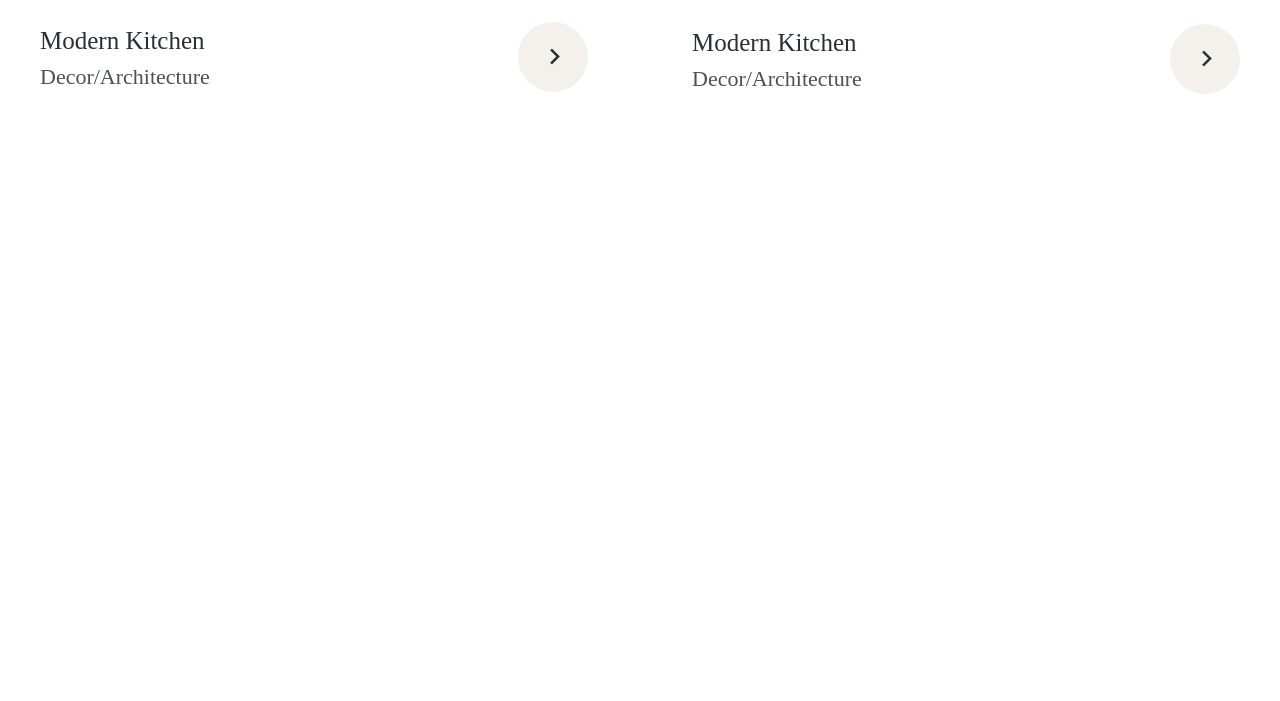
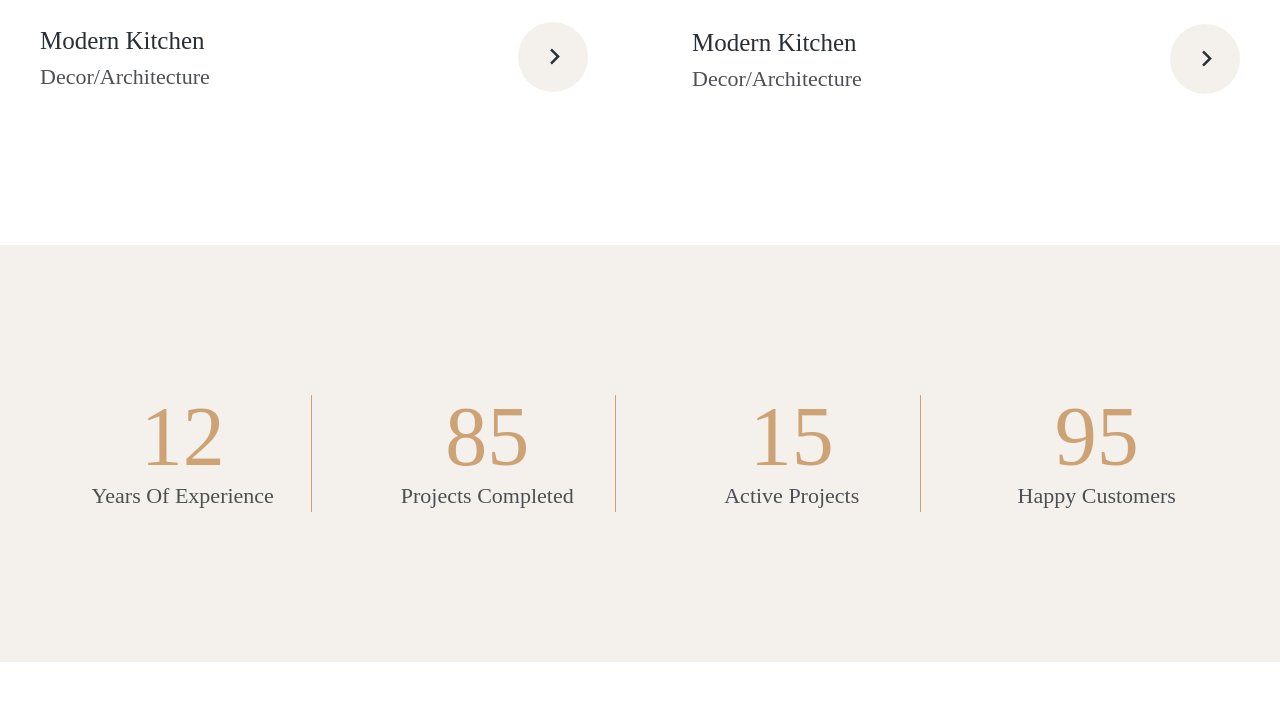
Before and after one commit to freetimezp/js-portfolio-44-interno, a website: page index.html in a window 1280 px wide. Shown: the part 5014-5715 px from the top of the page. Drawn offline with nearby package versions, Linux system fonts and the light colour scheme; files that its build step writes are made by us from their sources.

Commit message:
10. js-portfolio-44-interno. Stats section.

```diff
--- a/index.html
+++ b/index.html
@@ -350,6 +350,38 @@
             </div>
         </section>
 
+        <section class="stats mt-[80px] xl:mt-[150px] relative z-20 bg-accent-secondary
+            py-[80px] xl:py-[150px]">
+            <div class="container mx-auto">
+                <div class="grid grid-cols-1 xl:grid-cols-4 gap-12">
+                    <div class="stats__item text-center xl:border-r xl:border-accent">
+                        <h3 class="h1 font-primary text-accent">
+                            12
+                        </h3>
+                        <p>Years Of Experience</p>
+                    </div>
+                    <div class="stats__item text-center xl:border-r xl:border-accent">
+                        <h3 class="h1 font-primary text-accent">
+                            85
+                        </h3>
+                        <p>Projects Completed</p>
+                    </div>
+                    <div class="stats__item text-center xl:border-r xl:border-accent">
+                        <h3 class="h1 font-primary text-accent">
+                            15
+                        </h3>
+                        <p>Active Projects</p>
+                    </div>
+                    <div class="stats__item text-center">
+                        <h3 class="h1 font-primary text-accent">
+                            95
+                        </h3>
+                        <p>Happy Customers</p>
+                    </div>
+                </div>
+            </div>
+        </section>
+
         <div class="h-[3000px]"></div>
     </main>
 
```
